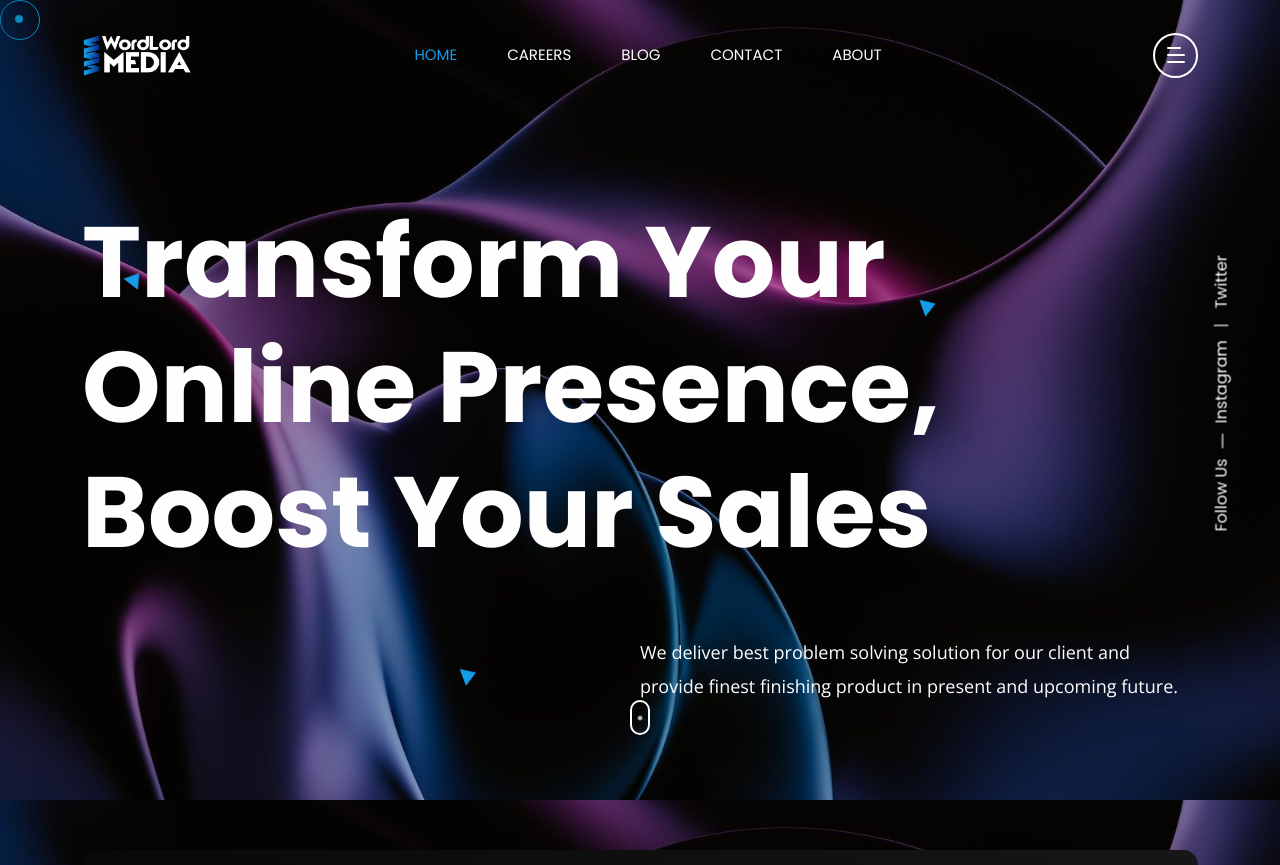
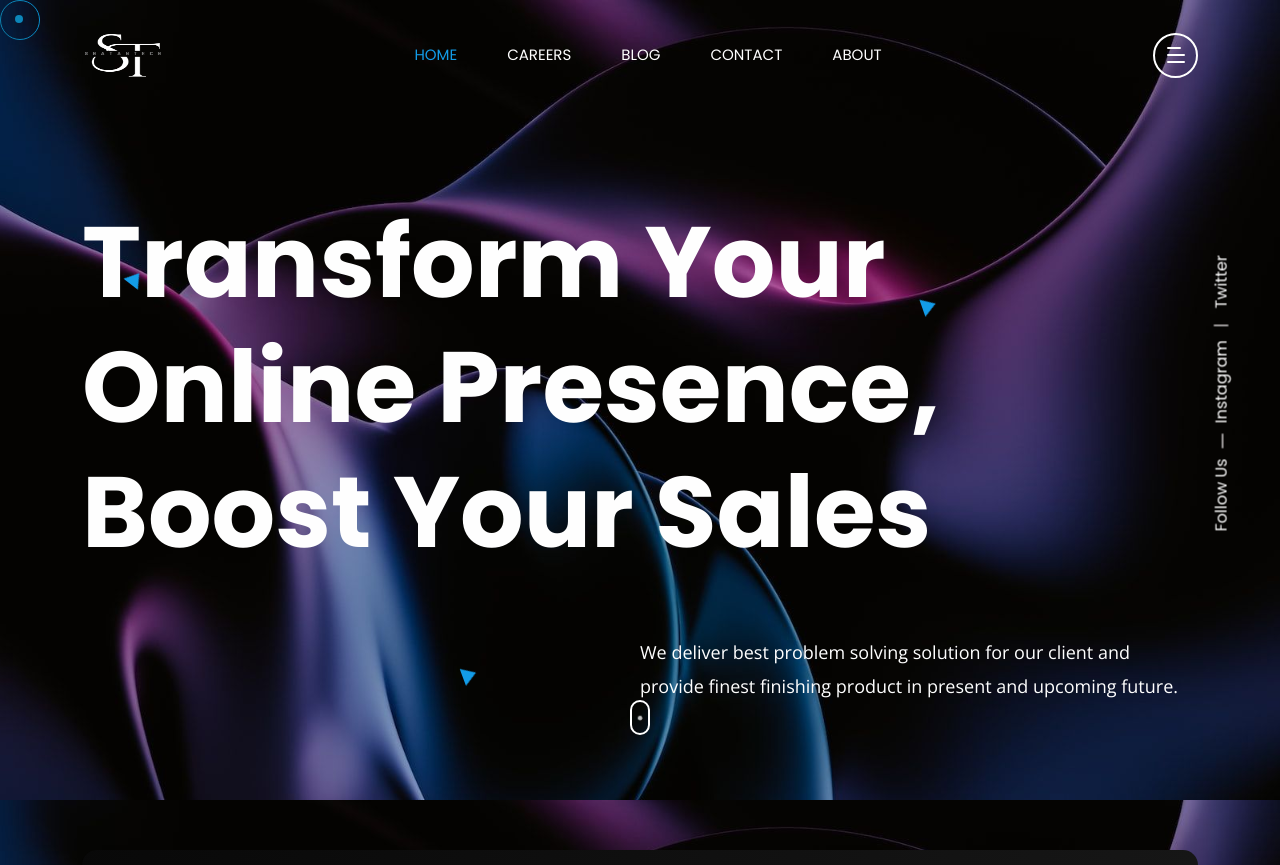
Before and after one commit to harshitchugh001/project1, a React (Create React App) app: page / in a window 1280 px wide. Shown: the top 865 px of the page. Built offline with nearby package versions, Linux system fonts and the light colour scheme.

Commit message:
logo added

```diff
--- a/src/components/Header/index.jsx
+++ b/src/components/Header/index.jsx
@@ -33,7 +33,8 @@ export default function Header({ variant }) {
             <Div className="cs-main_header_in">
               <Div className="cs-main_header_left">
                 <Link className="cs-site_branding" to="/">
-                  <img src="/images/logo_only.png"  alt="Logo"></img>
+                <img src="/images/logo_yaman.png" alt="Logo" height="80" width="80"/>
+
                   {/* <img src="/images/logo1.png" className='mx-4' alt="Logo" /> */}
                 </Link>
               </Div>
```
Also changed, not shown: public/images/logo_yaman.png (added).
